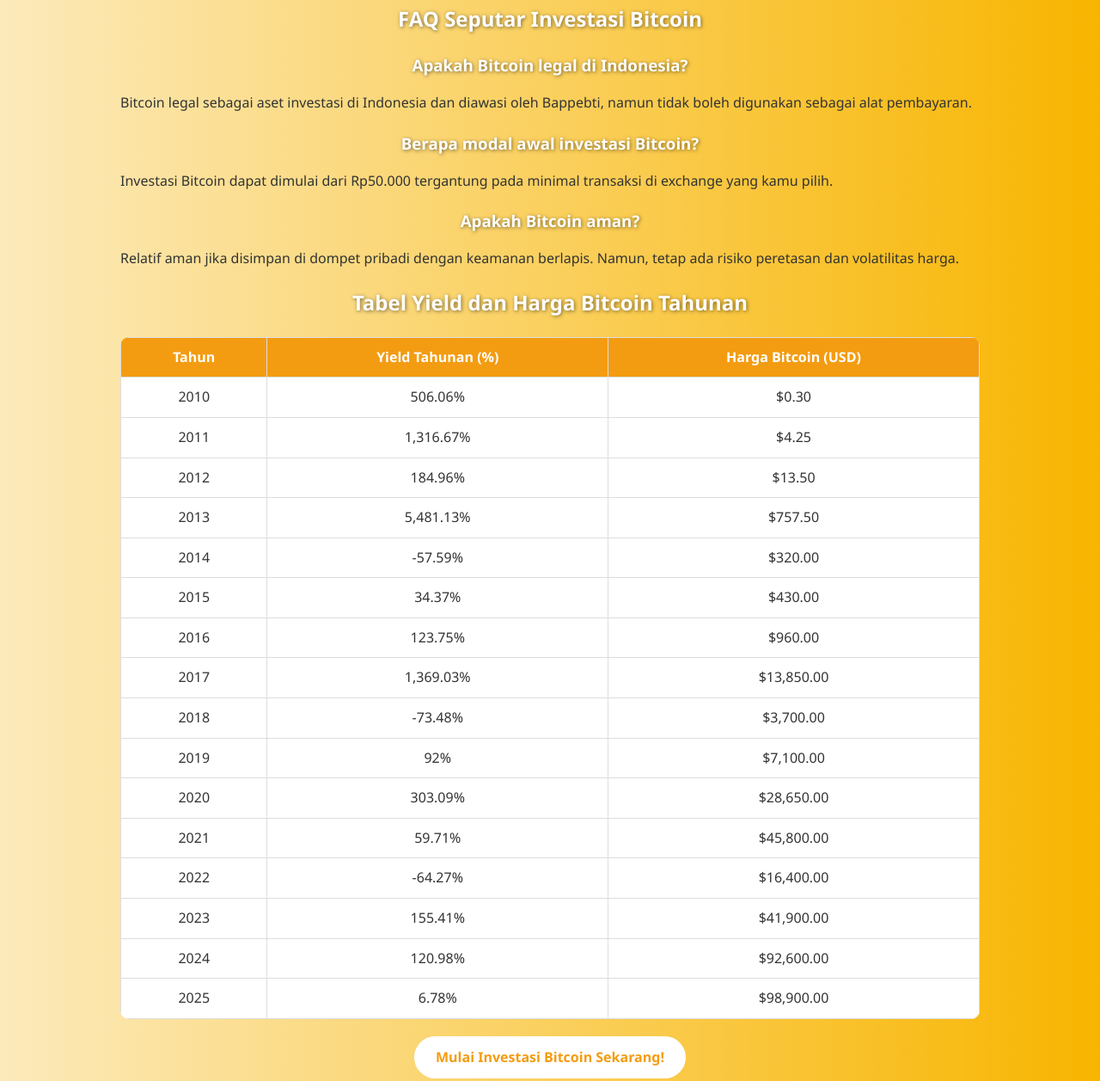
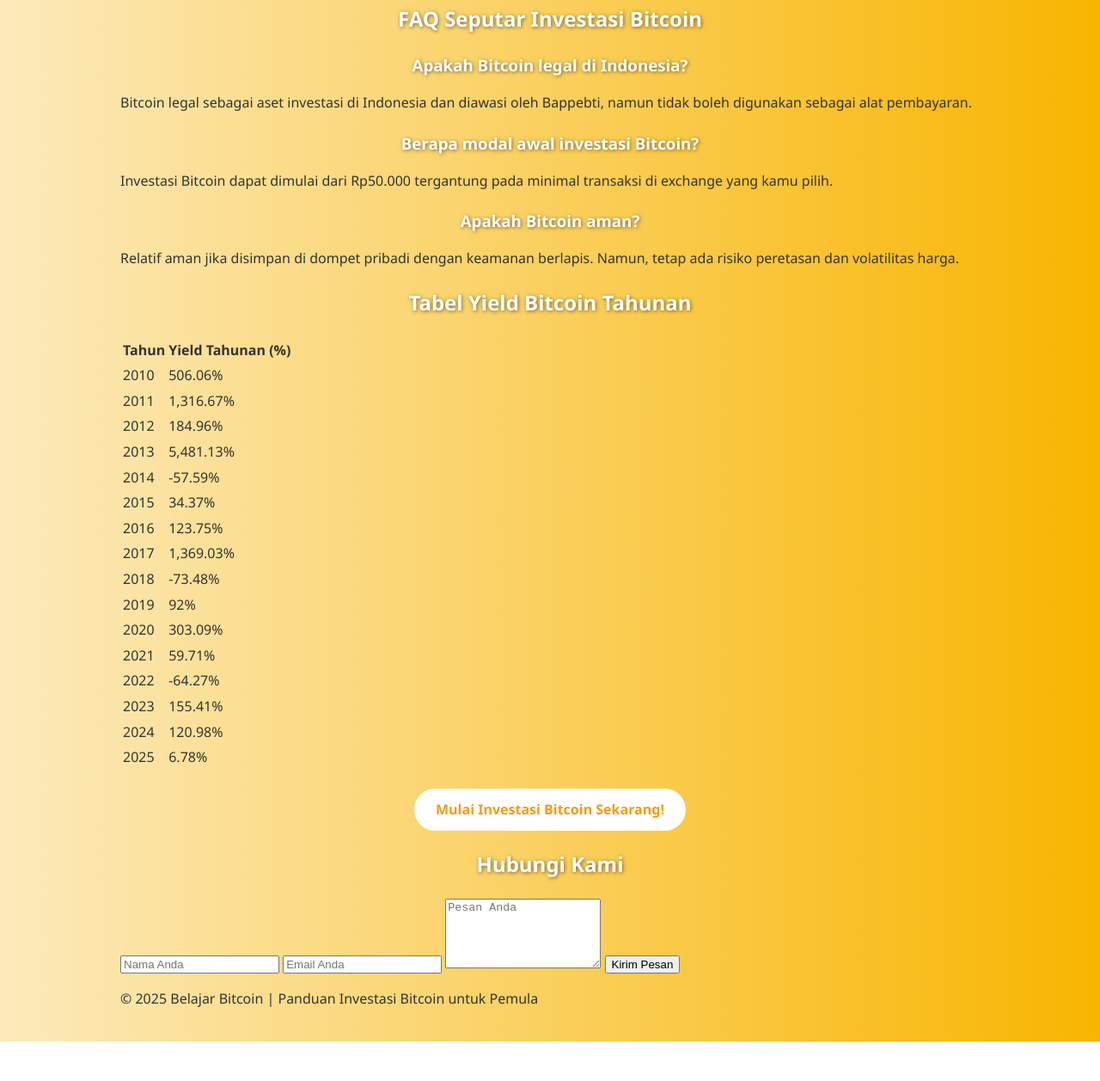
Before and after one commit to EKO-S/https-eko-s.github.io-investasi-bitcoin--, a plain HTML site: page index.html in a window 1280 px wide. Shown: the part 1349-2606 px from the top of the page at 86% size. After the commit the page ends 2560 px from the top, so only its background shows below. Drawn offline with Linux system fonts and the light colour scheme.

Commit message:
Update index.html

```diff
--- a/index.html
+++ b/index.html
@@ -89,11 +89,11 @@
         nav a {
             margin: 0 15px;
             text-decoration: none;
-            color: #ffffff;
+            color: red;
             font-weight: bold;
             font-size: 1.1em;
             transition: color 0.3s ease;
-        }
+
         nav a:hover {
             color: #f39c12;
         }
@@ -161,7 +161,6 @@
             <a href="#keuntungan">Keuntungan</a>
             <a href="#exchange">Exchange</a>
             <a href="#faq">FAQ</a>
-            <a href="#grafik">Tabel</a>
             <a href="#kontak">Kontak</a>
         </nav>
     </header>
@@ -217,32 +216,31 @@
     </section>
 
     <section id="grafik">
-        <h2 style="text-align: center;">Tabel Yield dan Harga Bitcoin Tahunan</h2>
+        <h2 style="text-align: center;">Tabel Yield Bitcoin Tahunan</h2>
         <table>
             <thead>
                 <tr>
                     <th>Tahun</th>
                     <th>Yield Tahunan (%)</th>
-                    <th>Harga Bitcoin (USD)</th>
                 </tr>
             </thead>
             <tbody>
-                <tr><td>2010</td><td>506.06%</td><td>$0.30</td></tr>
-                <tr><td>2011</td><td>1,316.67%</td><td>$4.25</td></tr>
-                <tr><td>2012</td><td>184.96%</td><td>$13.50</td></tr>
-                <tr><td>2013</td><td>5,481.13%</td><td>$757.50</td></tr>
-                <tr><td>2014</td><td>-57.59%</td><td>$320.00</td></tr>
-                <tr><td>2015</td><td>34.37%</td><td>$430.00</td></tr>
-                <tr><td>2016</td><td>123.75%</td><td>$960.00</td></tr>
-                <tr><td>2017</td><td>1,369.03%</td><td>$13,850.00</td></tr>
-                <tr><td>2018</td><td>-73.48%</td><td>$3,700.00</td></tr>
-                <tr><td>2019</td><td>92%</td><td>$7,100.00</td></tr>
-                <tr><td>2020</td><td>303.09%</td><td>$28,650.00</td></tr>
-                <tr><td>2021</td><td>59.71%</td><td>$45,800.00</td></tr>
-                <tr><td>2022</td><td>-64.27%</td><td>$16,400.00</td></tr>
-                <tr><td>2023</td><td>155.41%</td><td>$41,900.00</td></tr>
-                <tr><td>2024</td><td>120.98%</td><td>$92,600.00</td></tr>
-                <tr><td>2025</td><td>6.78%</td><td>$98,900.00</td></tr>
+                <tr><td>2010</td><td>506.06%</td></tr>
+                <tr><td>2011</td><td>1,316.67%</td></tr>
+                <tr><td>2012</td><td>184.96%</td></tr>
+                <tr><td>2013</td><td>5,481.13%</td></tr>
+                <tr><td>2014</td><td>-57.59%</td></tr>
+                <tr><td>2015</td><td>34.37%</td></tr>
+                <tr><td>2016</td><td>123.75%</td></tr>
+                <tr><td>2017</td><td>1,369.03%</td></tr>
+                <tr><td>2018</td><td>-73.48%</td></tr>
+                <tr><td>2019</td><td>92%</td></tr>
+                <tr><td>2020</td><td>303.09%</td></tr>
+                <tr><td>2021</td><td>59.71%</td></tr>
+                <tr><td>2022</td><td>-64.27%</td></tr>
+                <tr><td>2023</td><td>155.41%</td></tr>
+                <tr><td>2024</td><td>120.98%</td></tr>
+                <tr><td>2025</td><td>6.78%</td></tr>
             </tbody>
         </table>
     </section>
```
